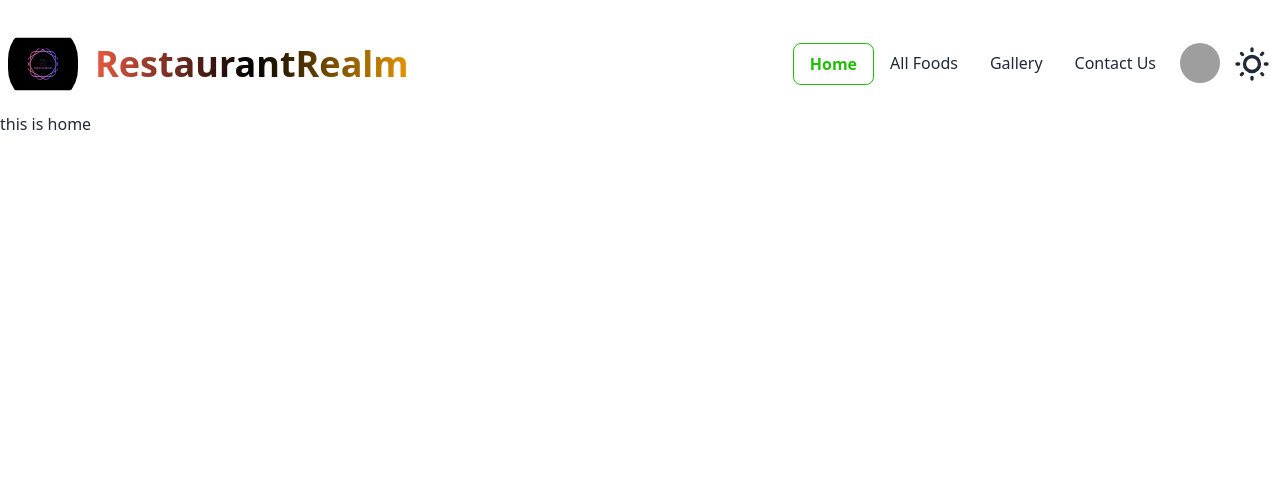
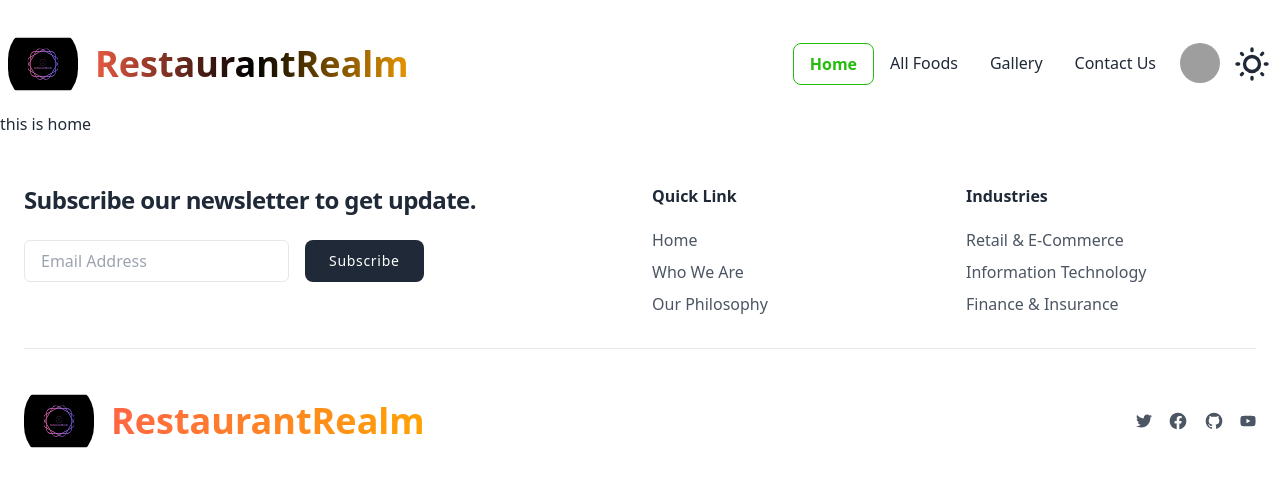
Before and after one commit to asshikhon/b9a11-restaurant-management-client, a React (Vite) app: page / in a window 1280 px wide. Shown: the top 486 px of the page. Built offline with nearby package versions, Linux system fonts and the light colour scheme; grey boxes are pictures that could not be loaded.

Commit message:
added footer section

```diff
--- a/src/Pages/Shared/Footer/Footer.jsx
+++ b/src/Pages/Shared/Footer/Footer.jsx
@@ -1,8 +1,94 @@
-
+import { FaTwitter, FaYoutube } from "react-icons/fa";
+import homeLogo from "../../../assets/images/main.svg"
 
 const Footer = () => {
     return (
         <div>
+
+            <footer className="bg-white dark:bg-gray-900">
+    <div className="container px-6 py-12 mx-auto">
+        <div className="grid grid-cols-1 gap-6 sm:grid-cols-2 sm:gap-y-10 lg:grid-cols-4">
+            <div className="sm:col-span-2">
+                <h1 className="max-w-lg text-xl font-semibold tracking-tight text-gray-800 xl:text-2xl dark:text-white">Subscribe our newsletter to get update.</h1>
+
+                <div className="flex flex-col mx-auto mt-6 space-y-3 md:space-y-0 md:flex-row">
+                    <input id="email" type="text" className="px-4 py-2 text-gray-700 bg-white border rounded-md dark:bg-gray-900 dark:text-gray-300 dark:border-gray-600 focus:border-blue-400 dark:focus:border-blue-300 focus:outline-none focus:ring focus:ring-opacity-40 focus:ring-blue-300" placeholder="Email Address" />
+
+                    <button className="w-full px-6 py-2.5 text-sm font-medium tracking-wider text-white transition-colors duration-300 transform md:w-auto md:mx-4 focus:outline-none bg-gray-800 rounded-lg hover:bg-gray-700 focus:ring focus:ring-gray-300 focus:ring-opacity-80">
+                        Subscribe
+                    </button>
+                </div>
+            </div>
+
+            <div>
+                <p className="font-semibold text-gray-800 dark:text-white">Quick Link</p>
+
+                <div className="flex flex-col items-start mt-5 space-y-2">
+                    <a href="#" className="text-gray-600 transition-colors duration-300 dark:text-gray-300 dark:hover:text-blue-400 hover:underline hover:text-blue-500">Home</a>
+                    <a href="#" className="text-gray-600 transition-colors duration-300 dark:text-gray-300 dark:hover:text-blue-400 hover:underline hover:text-blue-500">Who We Are</a>
+                    <a href="#" className="text-gray-600 transition-colors duration-300 dark:text-gray-300 dark:hover:text-blue-400 hover:underline hover:text-blue-500">Our Philosophy</a>
+                </div>
+            </div>
+
+            <div>
+                <p className="font-semibold text-gray-800 dark:text-white">Industries</p>
+
+                <div className="flex flex-col items-start mt-5 space-y-2">
+                    <a href="#" className="text-gray-600 transition-colors duration-300 dark:text-gray-300 dark:hover:text-blue-400 hover:underline hover:text-blue-500">Retail & E-Commerce</a>
+                    <a href="#" className="text-gray-600 transition-colors duration-300 dark:text-gray-300 dark:hover:text-blue-400 hover:underline hover:text-blue-500">Information Technology</a>
+                    <a href="#" className="text-gray-600 transition-colors duration-300 dark:text-gray-300 dark:hover:text-blue-400 hover:underline hover:text-blue-500">Finance & Insurance</a>
+                </div>
+            </div>
+        </div>
+
+        <hr className="my-6 border-gray-200 md:my-8 dark:border-gray-700" />
+
+
+        <div className="flex items-center justify-between">
+        <div className="flex items-center">
+
+            <img className="h-[80px] w-[70px] rounded-full" src={homeLogo} alt="" />
+          <a
+            className="btn btn-ghost text-xl md:text-3xl lg:text-4xl"
+            style={{
+              background: "linear-gradient(to right, tomato, orange)",
+              WebkitBackgroundClip: "text",
+              WebkitTextFillColor: "transparent",
+            }}
+          >
+            RestaurantRealm
+          </a>
+        </div>
+
+            <div className="flex -mx-2">
+                <a href="#" title="Twitter" className="mx-2 mt-[2px] text-gray-600 transition-colors duration-300 dark:text-gray-300 hover:text-blue-500 dark:hover:text-blue-400" aria-label="Reddit">
+                <FaTwitter />
+                </a>
+
+                <a href="#" title="Facebook" className="mx-2 text-gray-600 transition-colors duration-300 dark:text-gray-300 hover:text-blue-500 dark:hover:text-blue-400" aria-label="Facebook">
+                    <svg className="w-5 h-5 fill-current" viewBox="0 0 24 24" fill="none"
+                        xmlns="http://www.w3.org/2000/svg">
+                        <path
+                            d="M2.00195 12.002C2.00312 16.9214 5.58036 21.1101 10.439 21.881V14.892H7.90195V12.002H10.442V9.80204C10.3284 8.75958 10.6845 7.72064 11.4136 6.96698C12.1427 6.21332 13.1693 5.82306 14.215 5.90204C14.9655 5.91417 15.7141 5.98101 16.455 6.10205V8.56104H15.191C14.7558 8.50405 14.3183 8.64777 14.0017 8.95171C13.6851 9.25566 13.5237 9.68693 13.563 10.124V12.002H16.334L15.891 14.893H13.563V21.881C18.8174 21.0506 22.502 16.2518 21.9475 10.9611C21.3929 5.67041 16.7932 1.73997 11.4808 2.01722C6.16831 2.29447 2.0028 6.68235 2.00195 12.002Z">
+                        </path>
+                    </svg>
+                </a>
+
+                <a href="#" title="GitHub" className="mx-2 text-gray-600 transition-colors duration-300 dark:text-gray-300 hover:text-blue-500 dark:hover:text-blue-400" aria-label="Github">
+                    <svg className="w-5 h-5 fill-current" viewBox="0 0 24 24" fill="none"
+                        xmlns="http://www.w3.org/2000/svg">
+                        <path
+                            d="M12.026 2C7.13295 1.99937 2.96183 5.54799 2.17842 10.3779C1.395 15.2079 4.23061 19.893 8.87302 21.439C9.37302 21.529 9.55202 21.222 9.55202 20.958C9.55202 20.721 9.54402 20.093 9.54102 19.258C6.76602 19.858 6.18002 17.92 6.18002 17.92C5.99733 17.317 5.60459 16.7993 5.07302 16.461C4.17302 15.842 5.14202 15.856 5.14202 15.856C5.78269 15.9438 6.34657 16.3235 6.66902 16.884C6.94195 17.3803 7.40177 17.747 7.94632 17.9026C8.49087 18.0583 9.07503 17.99 9.56902 17.713C9.61544 17.207 9.84055 16.7341 10.204 16.379C7.99002 16.128 5.66202 15.272 5.66202 11.449C5.64973 10.4602 6.01691 9.5043 6.68802 8.778C6.38437 7.91731 6.42013 6.97325 6.78802 6.138C6.78802 6.138 7.62502 5.869 9.53002 7.159C11.1639 6.71101 12.8882 6.71101 14.522 7.159C16.428 5.868 17.264 6.138 17.264 6.138C17.6336 6.97286 17.6694 7.91757 17.364 8.778C18.0376 9.50423 18.4045 10.4626 18.388 11.453C18.388 15.286 16.058 16.128 13.836 16.375C14.3153 16.8651 14.5612 17.5373 14.511 18.221C14.511 19.555 14.499 20.631 14.499 20.958C14.499 21.225 14.677 21.535 15.186 21.437C19.8265 19.8884 22.6591 15.203 21.874 10.3743C21.089 5.54565 16.9181 1.99888 12.026 2Z">
+                        </path>
+                    </svg>
+                </a>
+                <a href="#" title="Youtube" className="mx-2 mt-[2px] text-gray-600 transition-colors duration-300 dark:text-gray-300 hover:text-blue-500 dark:hover:text-blue-400" aria-label="Reddit">
+                <FaYoutube />
+                </a>
+            </div>
+        </div>
+    </div>
+</footer>
 
         </div>
     );
--- a/src/Pages/Shared/Navbar/Navbar.jsx
+++ b/src/Pages/Shared/Navbar/Navbar.jsx
@@ -218,7 +218,6 @@ const Navbar = () => {
         <li><Link>My added food items</Link></li>
         <li><Link>Add a food item</Link></li>
         <li><Link>My ordered food items</Link></li>
-
       </ul>
     </div>
 
```
